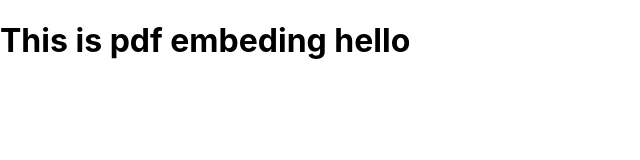
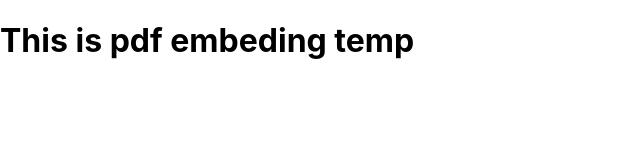
Before and after one commit to prasadskalbhor/pdfeditor, a React (Create React App) app: page / in a window 1280 px wide. Shown: the top 160 px of the page, without its empty margins (0-640 px from the left). Built offline with nearby package versions, Linux system fonts and the light colour scheme.

Commit message:
remove form index jssdfsdfsd

```diff
--- a/src/App.js
+++ b/src/App.js
@@ -2,7 +2,7 @@ import React from 'react';
 import PDFViewer from './PDFViewer';
 
 const App = () => {
-  return<> <h1>This is pdf embeding hello</h1>
+  return<> <h1>This is pdf embeding temp</h1>
   <PDFViewer pdfUrl="/mypdf.pdf" />
   </>;
 };
```
